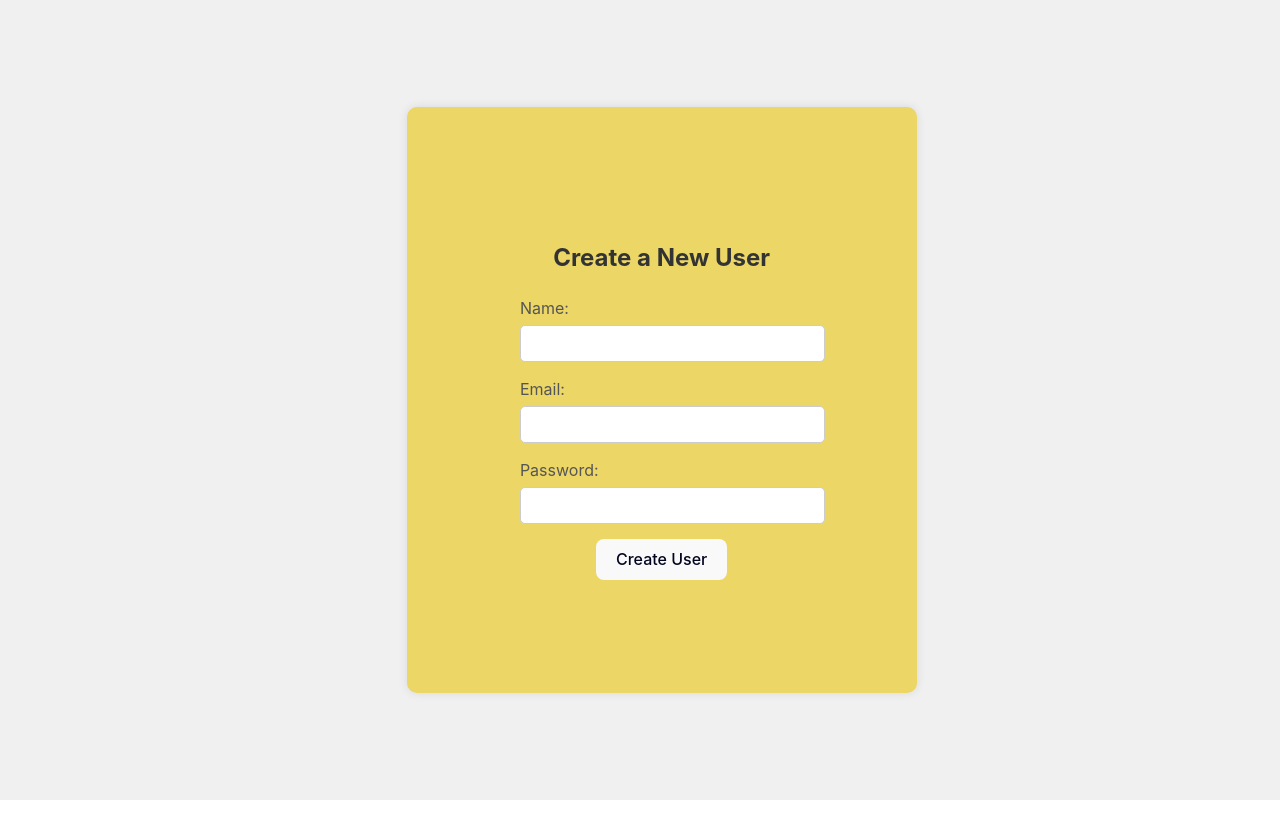
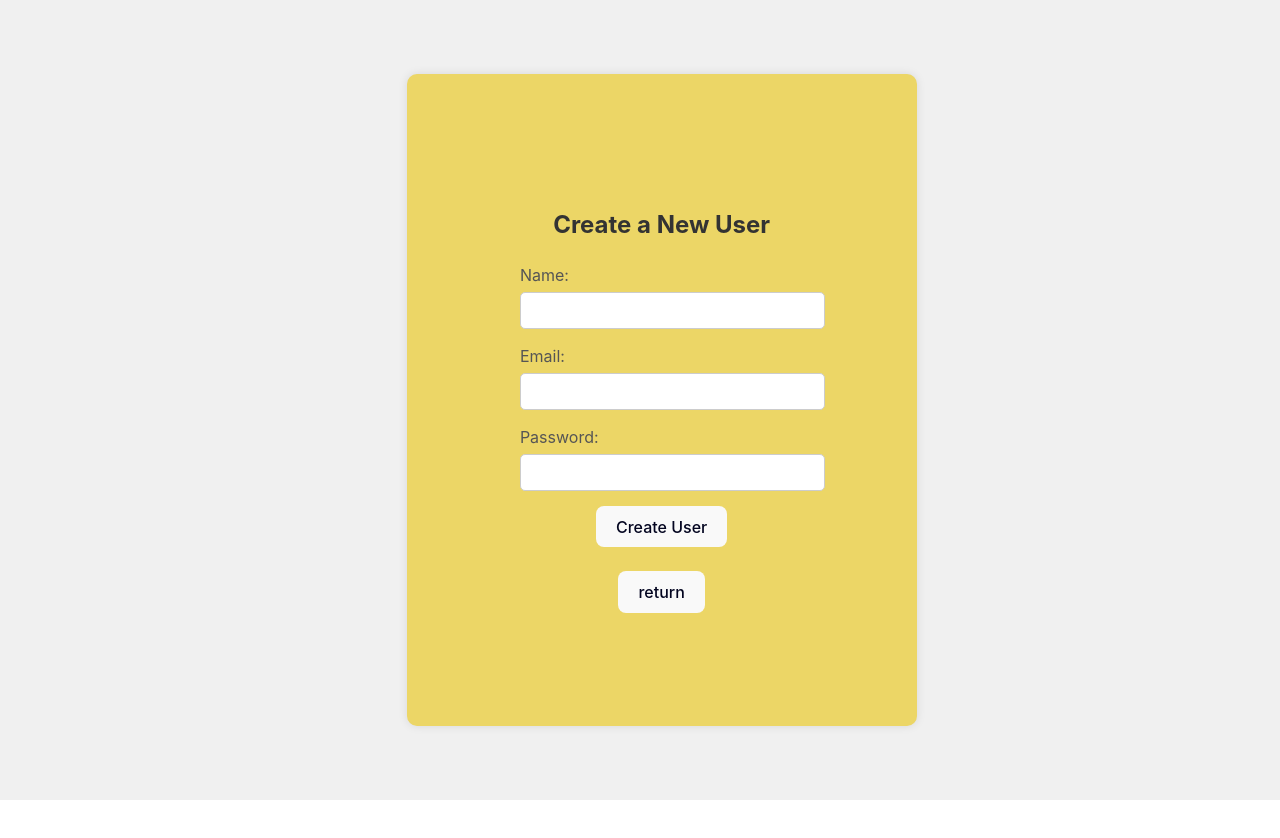
Before and after one commit to stump297/Basement-Bank-, a React (Vite) app in the folder client/: page /create-user in a window 1280 px wide. Shown: the top 838 px of the page. Built offline with nearby package versions, Linux system fonts and the light colour scheme.

Commit message:
added a return button

```diff
--- a/client/src/pages/UserForm.jsx
+++ b/client/src/pages/UserForm.jsx
@@ -29,6 +29,14 @@ function UserForm() {
     }
     createUser({ variables: { username:name, email, password } });
   };
+
+  const handlereturn = () => {
+    try {
+      window.location.assign('/');
+    }catch (error) {
+        console.error('Error in moving:', error);
+      }
+  }
 
   return (
     <div className="user-form-container">
@@ -63,6 +71,8 @@ function UserForm() {
           />
         </div>
         <button type="submit" disabled={loading}>Create User</button>
+        <br></br><br></br>
+      <button className="logout-button" onClick={handlereturn}>return</button>
       </form>
       {error && <p className="error">Error: {error.message}</p>}
     </div>
```
